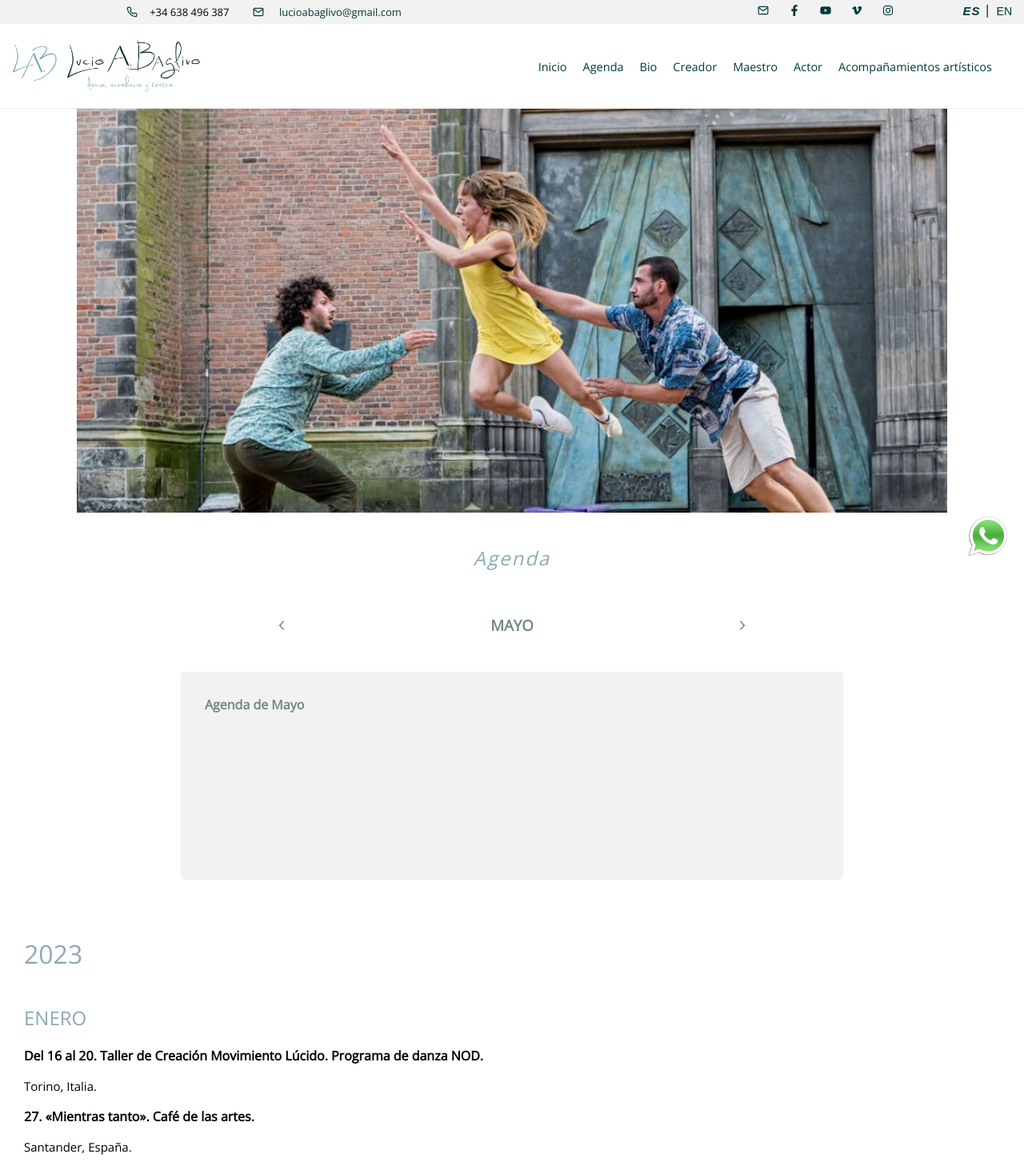
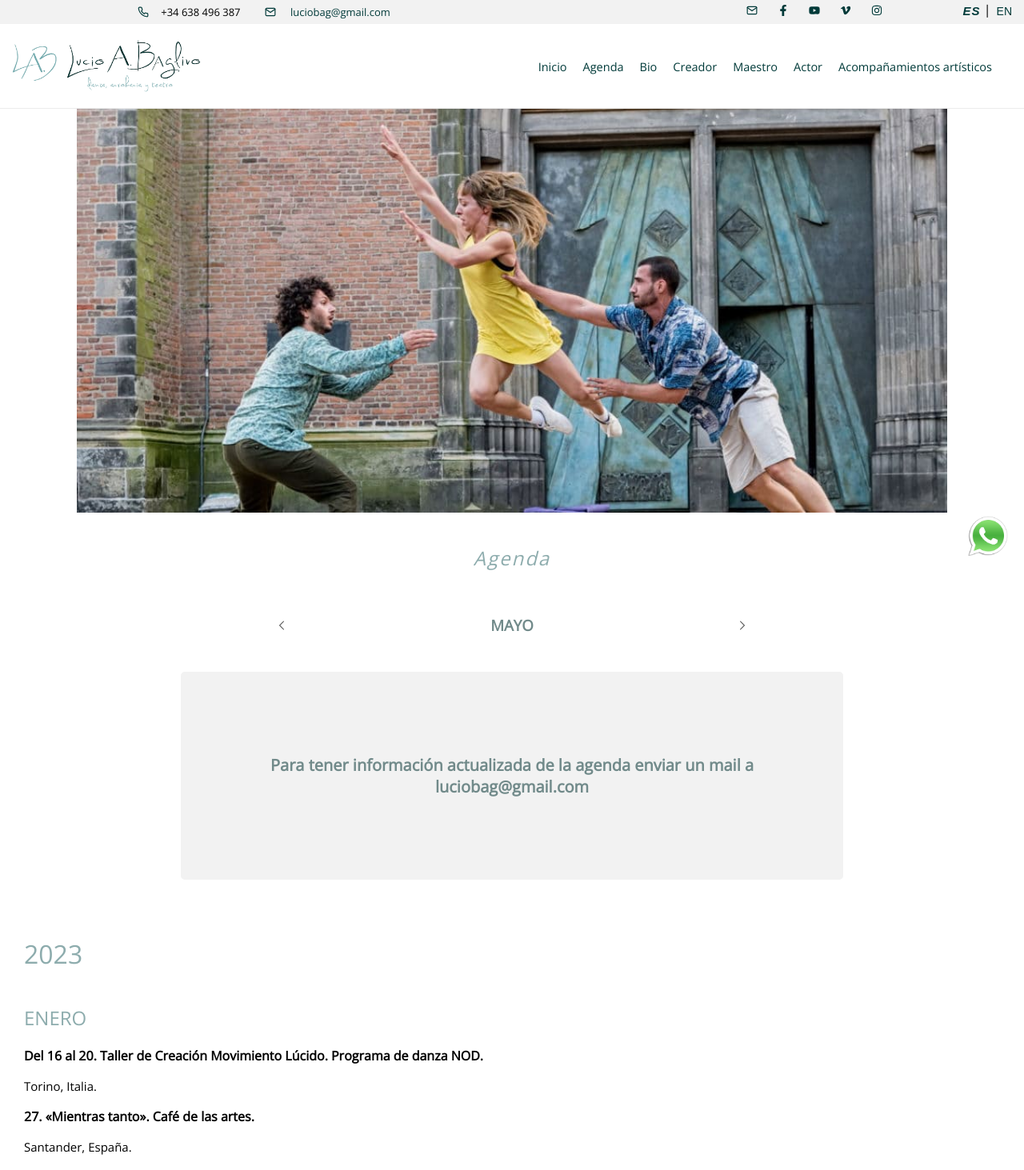
Before and after one commit to AlexEMartin/lucio, a React (Create React App) app: page /agenda in a window 1280 px wide. Shown: the top 1463 px of the page at 80% size. Built offline with nearby package versions, Linux system fonts and the light colour scheme.

Commit message:
Email and agenda message

```diff
--- a/src/components/footer/Footer.jsx
+++ b/src/components/footer/Footer.jsx
@@ -48,13 +48,13 @@ const Footer = () => {
           </div>
         </a>
         <a
-          href="mailto:lucioabaglivo@gmail.com"
+          href="mailto:luciobag@gmail.com"
           target="_blank"
           rel="noopener noreferrer"
         >
           <div className="footer-icon">
             <FiMail />
-            <span className="footer-span">lucioabaglivo@gmail.com</span>
+            <span className="footer-span">luciobag@gmail.com</span>
           </div>
         </a>
         <a
--- a/src/components/navbar/Navbar.jsx
+++ b/src/components/navbar/Navbar.jsx
@@ -38,13 +38,16 @@ const Navbar = () => {
           <p>
             <a
               style={{ textDecoration: "none" }}
-              href="mailto:lucioabaglivo@gmail.com"
+              href="mailto:luciobag@gmail.com"
               target="_blank"
               rel="noopener noreferrer"
             >
-              <FiMail style={{ marginBottom: "-2px" }} className="nav-info-icon" />{" "}
+              <FiMail
+                style={{ marginBottom: "-2px" }}
+                className="nav-info-icon"
+              />{" "}
               <span style={{ marginLeft: "10px", color: "#003a39" }}>
-                lucioabaglivo@gmail.com
+                luciobag@gmail.com
               </span>
             </a>
           </p>
@@ -53,7 +56,7 @@ const Navbar = () => {
           <a
             target="_blank"
             rel="noopener noreferrer"
-            href="mailto:lucioabaglivo@gmail.com"
+            href="mailto:luciobag@gmail.com"
           >
             <FiMail className="nav-info-icon" />
           </a>
--- a/src/pages/agenda/Schedule.css
+++ b/src/pages/agenda/Schedule.css
@@ -58,6 +58,9 @@
 }
 
 .info {
+  display: flex;
+  justify-content: center;
+  align-items: center;
   padding: 30px;
   width: 80%;
   height: 200px;
--- a/src/pages/agenda/Schedule.jsx
+++ b/src/pages/agenda/Schedule.jsx
@@ -10,8 +10,8 @@ import WhappBtn from "../../utils/whatsapp/WhappBtn";
 import agenda from "../../img/agenda.jpeg";
 import { meses } from "../../utils/schedule/meses";
 import { months } from "../../utils/schedule/months";
-import { agendas } from "../../utils/schedule/mes-data";
-import { schedules } from "../../utils/schedule/month-data";
+// import { agendas } from "../../utils/schedule/mes-data";
+// import { schedules } from "../../utils/schedule/month-data";
 import { eventos } from "../../utils/schedule/eventos-pasados";
 import { events } from "../../utils/schedule/past-events";
 
@@ -68,9 +68,9 @@ const Schedule = () => {
       </div>
       <div data-aos="zoom-in" className="info-container">
         {language ? (
-          <div className="info">{agendas[mes]}</div>
+          <div style={{ fontSize: '20px', textAlign: 'center' }} className="info">Para tener información actualizada de la agenda enviar un mail a luciobag@gmail.com</div>
         ) : (
-          <div className="info">{schedules[mes]}</div>
+          <div style={{ fontSize: '20px', textAlign: 'center' }} className="info">For updated information please send an email to luciobag@gmail.com</div>
         )}
       </div>
       {language ? (
```
